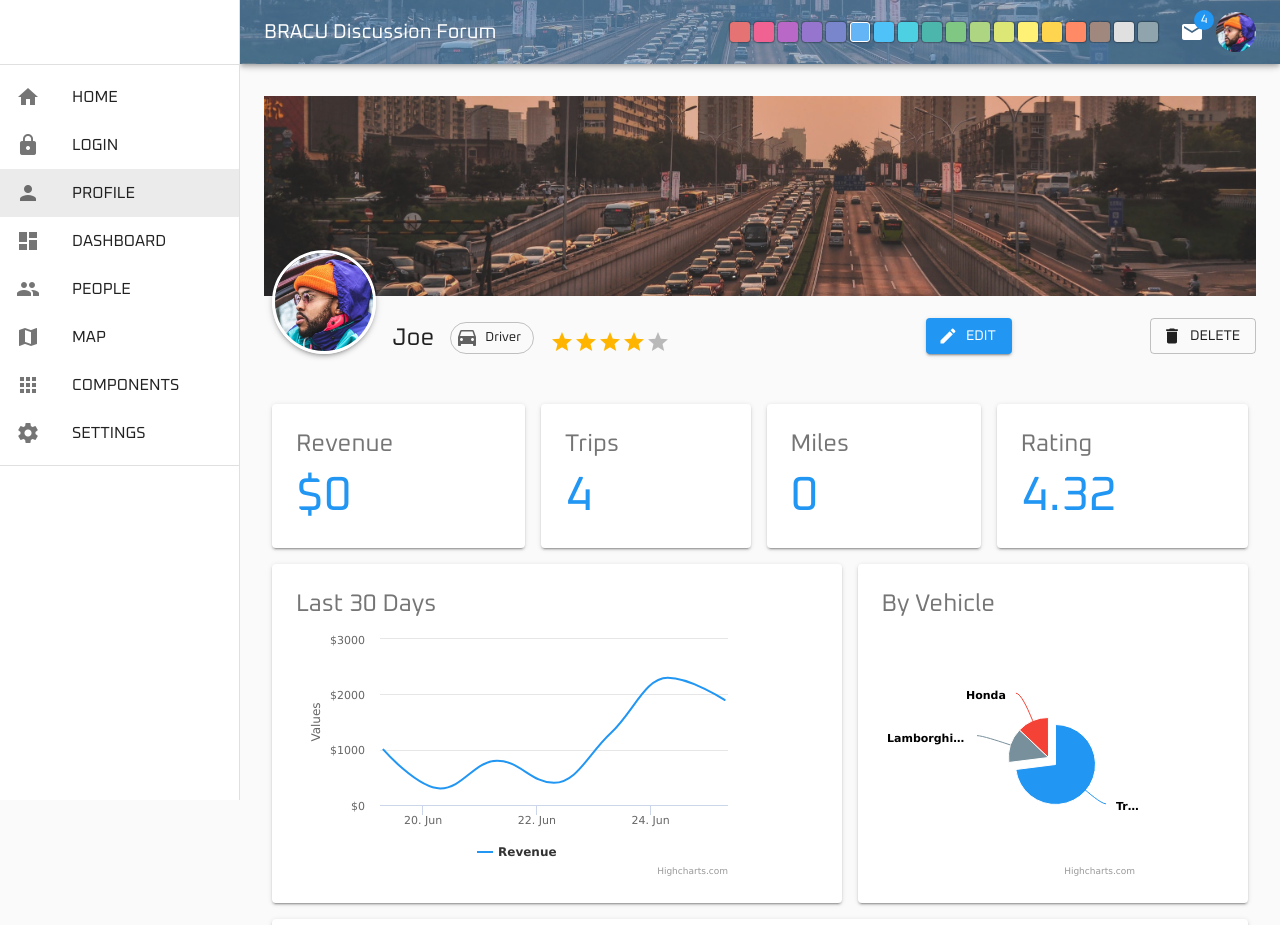
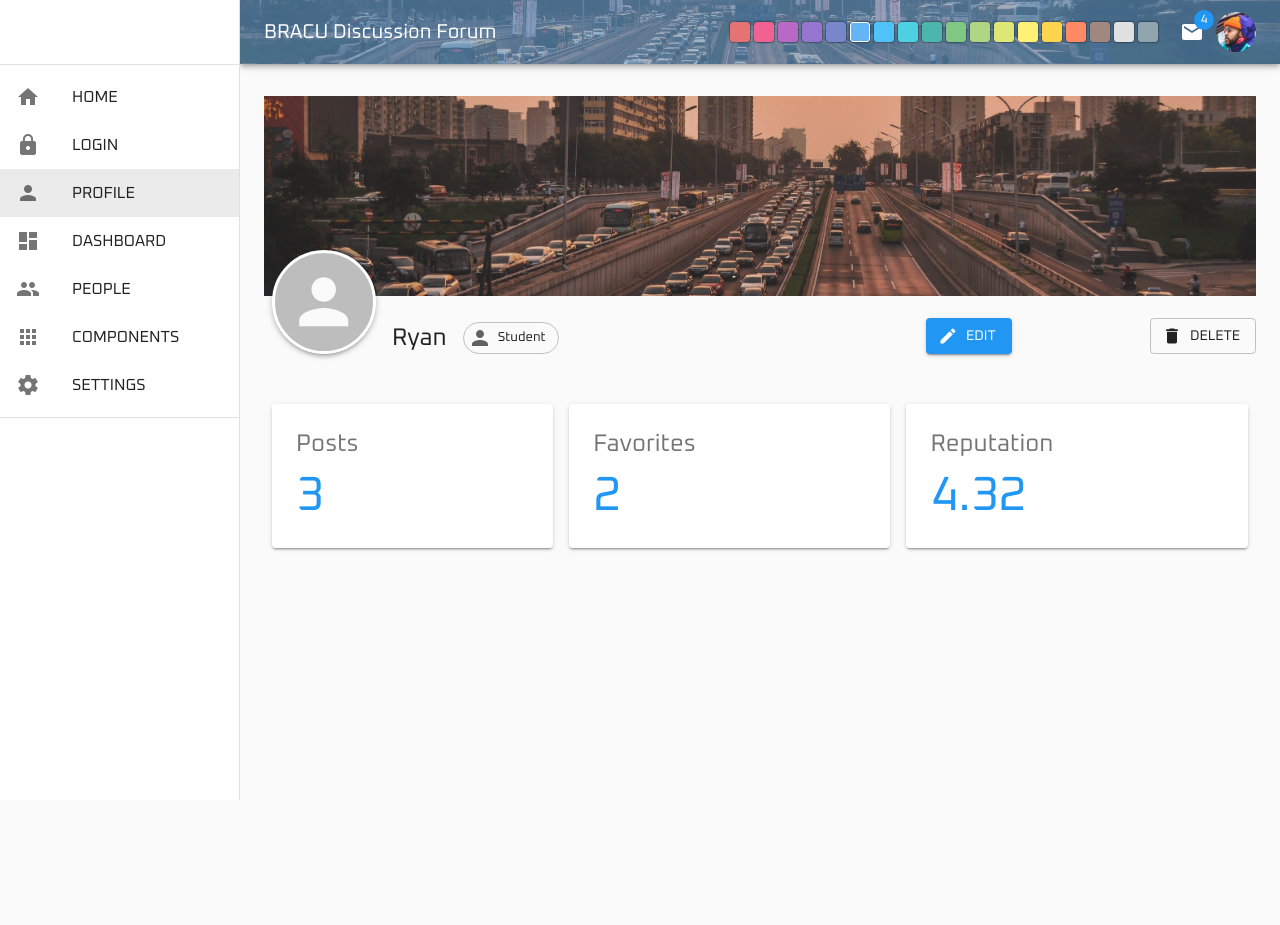
Before and after one commit to DEF4LT-303/BRACU-Knowledge-Nexus, a React (Create React App) app in the folder client/: page /profile in a window 1280 px wide. Shown: the top 925 px of the page. After the commit the page ends 800 px from the top, so only its background shows below. Built offline with nearby package versions, Linux system fonts and the light colour scheme; what google-maps-react would draw is missing.

Commit message:
profile fixed

```diff
--- a/client/package.json
+++ b/client/package.json
@@ -8,6 +8,7 @@
     "@material-ui/icons": "^4.5.1",
     "@material-ui/lab": "^4.0.0-alpha.47",
     "@material-ui/pickers": "^3.2.10",
+    "@mui/icons-material": "^5.11.16",
     "@reduxjs/toolkit": "^1.4.0",
     "@testing-library/jest-dom": "^4.2.4",
     "@testing-library/react": "^9.3.2",
--- a/client/src/App.js
+++ b/client/src/App.js
@@ -1,29 +1,29 @@
-import React from "react";
-import AppBarAndDrawer from "./AppBarAndDrawer/AppBarAndDrawer";
-import { BrowserRouter as Router, Switch, Route } from "react-router-dom";
-import { SignIn } from "./SignIn";
-import { Dashboard } from "./Dashboard/Dashboard";
-import { Home } from "./Home/Home";
-import { ThemeProvider } from "@material-ui/core/styles";
-import { useTheme } from "./theme";
-import { DataProvider } from "./Providers/DataProvider";
-import People from "./ReduxTable/people";
-import Trips from "./Trips/Trips";
+import { ThemeProvider } from '@material-ui/core/styles';
+import React from 'react';
+import { Route, BrowserRouter as Router, Switch } from 'react-router-dom';
+import AppBarAndDrawer from './AppBarAndDrawer/AppBarAndDrawer';
+import { Dashboard } from './Dashboard/Dashboard';
+import { Home } from './Home/Home';
+import { DataProvider } from './Providers/DataProvider';
+import People from './ReduxTable/people';
+import { SignIn } from './SignIn';
+import Trips from './Trips/Trips';
+import { useTheme } from './theme';
 
-import Driver from "./People/Driver";
-import Components from "./Components/Components";
-import Settings from "./Settings/Settings";
-import { MuiPickersUtilsProvider } from "@material-ui/pickers";
-import DateFnsUtils from "@date-io/date-fns";
-import { configureStore } from "@reduxjs/toolkit";
-import peopleReducer from "./ReduxTable/peopleSlice";
-import { Provider } from "react-redux";
+import DateFnsUtils from '@date-io/date-fns';
+import { MuiPickersUtilsProvider } from '@material-ui/pickers';
+import { configureStore } from '@reduxjs/toolkit';
+import { Provider } from 'react-redux';
+import Components from './Components/Components';
+import Driver from './People/Driver';
+import peopleReducer from './ReduxTable/peopleSlice';
+import Settings from './Settings/Settings';
 
 export default function App() {
   const store = configureStore({
     reducer: {
-      people: peopleReducer,
-    },
+      people: peopleReducer
+    }
   });
   const [currentTheme, setCurrentTheme] = useTheme();
   return (
@@ -41,34 +41,34 @@ export default function App() {
                   {/* A <Switch> looks through its children <Route>s and
             renders the first one that matches the current URL. */}
                   <Switch>
-                    <Route path="/login">
+                    <Route path='/login'>
                       <SignIn />
                     </Route>
-                    <Route path="/profile">
-                      <Driver id={1} />
+                    <Route path='/profile'>
+                      <Driver id={3} />
                     </Route>
-                    <Route path="/dashboard">
+                    <Route path='/dashboard'>
                       <Dashboard />
                     </Route>
-                    <Route exact path="/people">
+                    <Route exact path='/people'>
                       <People />
                     </Route>
                     <Route path={`/people/:driverId`}>
                       <Driver />
                     </Route>
-                    <Route path="/map">
+                    <Route path='/map'>
                       <Trips />
                     </Route>
-                    <Route path="/components">
+                    <Route path='/components'>
                       <Components />
                     </Route>
-                    <Route path="/settings">
+                    <Route path='/settings'>
                       <Settings
                         currentTheme={currentTheme}
                         setCurrentTheme={setCurrentTheme}
                       />
                     </Route>
-                    <Route path="/">
+                    <Route path='/'>
                       <Home />
                     </Route>
                   </Switch>
--- a/client/src/AppBarAndDrawer/AppBarAndDrawer.js
+++ b/client/src/AppBarAndDrawer/AppBarAndDrawer.js
@@ -88,7 +88,6 @@ function ResponsiveDrawer(props) {
           { text: 'profile', icon: 'person' },
           { text: 'dashboard', icon: 'dashboard' },
           { text: 'people', icon: 'people' },
-          { text: 'map', icon: 'map' },
           { text: 'components', icon: 'apps' },
           { text: 'settings', icon: 'settings' }
         ].map(({ text, icon }, index) => (
--- a/client/src/People/Driver.js
+++ b/client/src/People/Driver.js
@@ -1,78 +1,75 @@
-import React from "react";
-import { useParams } from "react-router-dom";
-import Content from "../Dashboard/Content";
-import CircularProgress from "@material-ui/core/CircularProgress";
-import { makeStyles } from "@material-ui/core/styles";
-import Avatar from "@material-ui/core/Avatar";
-import Chip from "@material-ui/core/Chip";
-import DriveIcon from "@material-ui/icons/DriveEta";
-import DeleteIcon from "@material-ui/icons/Delete";
-import EditIcon from "@material-ui/icons/Edit";
-import Button from "@material-ui/core/Button";
-import Paper from "@material-ui/core/Paper";
-import Typography from "@material-ui/core/Typography";
-import Rating from "@material-ui/lab/Rating";
-import VehiclePie from "./VehiclePie";
-import RevenueLine from "./RevenueLine";
-import PeopleDialog from "./PeopleDialog";
-import { useSelector } from "react-redux";
-import { selectPeople } from "../ReduxTable/peopleSlice";
-import ExpensesTable from "../Dashboard/ExpensesTable";
+import Avatar from '@material-ui/core/Avatar';
+import Button from '@material-ui/core/Button';
+import Chip from '@material-ui/core/Chip';
+import CircularProgress from '@material-ui/core/CircularProgress';
+import Paper from '@material-ui/core/Paper';
+import Typography from '@material-ui/core/Typography';
+import { makeStyles } from '@material-ui/core/styles';
+import DeleteIcon from '@material-ui/icons/Delete';
+import EditIcon from '@material-ui/icons/Edit';
+import PersonIcon from '@material-ui/icons/Person';
+import React from 'react';
+import { useSelector } from 'react-redux';
+import { useParams } from 'react-router-dom';
+import Content from '../Dashboard/Content';
+import { selectPeople } from '../ReduxTable/peopleSlice';
+import DeletePeopleDialog from './DeletePeopleDialog';
+import PeopleDialog from './PeopleDialog';
 
 const useStyles = makeStyles((theme) => ({
   headerContainer: {
-    position: "relative",
-    height: "100px",
+    position: 'relative',
+    height: '100px'
   },
   header: {
-    display: "flex",
-    position: "absolute",
-    width: "calc(100%)",
-    top: "-70px",
-    alignItems: "flex-end",
-    "& > *": {
-      margin: `${theme.spacing(3)}px ${theme.spacing(1)}px`,
-    },
+    display: 'flex',
+    position: 'absolute',
+    width: 'calc(100%)',
+    top: '-70px',
+    alignItems: 'flex-end',
+    '& > *': {
+      margin: `${theme.spacing(3)}px ${theme.spacing(1)}px`
+    }
   },
   spacer: {
-    flexGrow: "1",
+    flexGrow: '1'
   },
   avatar: {
     border: `3px solid white`,
     width: theme.spacing(13),
     height: theme.spacing(13),
-    boxShadow: theme.shadows[3],
+    boxShadow: theme.shadows[3]
   },
   actionGroup: {
-    display: "flex",
-    width: "330px",
-    justifyContent: "space-between",
-    marginRight: 0,
+    display: 'flex',
+    width: '330px',
+    justifyContent: 'space-between',
+    marginRight: 0
   },
   summaryCards: {
-    display: "flex",
-    flexWrap: "wrap",
+    display: 'flex',
+    flexWrap: 'wrap'
   },
   summaryCard: {
     margin: theme.spacing(1),
     flexGrow: 1,
-    padding: theme.spacing(3),
+    padding: theme.spacing(3)
   },
   tripCard: {
     margin: theme.spacing(1),
-    padding: theme.spacing(2),
-  },
+    padding: theme.spacing(2)
+  }
 }));
 
 export function SummaryCard({ title, value, component }) {
   const classes = useStyles();
   return (
     <Paper elevation={2} className={classes.summaryCard}>
-      <Typography color={"textSecondary"} variant="h5" gutterBottom>
+      <Typography color={'textSecondary'} variant='h5' gutterBottom>
         {title}
       </Typography>
       {component || (
-        <Typography color={"primary"} variant="h3">
+        <Typography color={'primary'} variant='h3'>
           {value}
         </Typography>
       )}
@@ -86,7 +83,7 @@ export default function Driver({ id }) {
   const rows = useSelector(selectPeople);
   let driver = rows.find((row) => row.id === +id);
   if (!driver) {
-    driver = { name: "hello", id: 3, img: "foo" };
+    driver = { name: 'hello', id: 3, img: 'foo' };
   }
   const classes = useStyles();
   const loading = false;
@@ -99,18 +96,15 @@ export default function Driver({ id }) {
     );
   }
 
-  const trips = 4;
-  const distance = 0;
-  const fare = 0;
   return (
     <Content>
       <div
         style={{
-          height: "200px",
-          backgroundPosition: "center",
-          backgroundSize: "cover",
-          filter: "contrast(75%)",
-          backgroundImage: "url(/img/wallpaper.jpeg)",
+          height: '200px',
+          backgroundPosition: 'center',
+          backgroundSize: 'cover',
+          filter: 'contrast(75%)',
+          backgroundImage: 'url(/img/wallpaper.jpeg)'
         }}
       />
       <div className={classes.headerContainer}>
@@ -120,17 +114,17 @@ export default function Driver({ id }) {
             src={driver.img}
             classes={{ root: classes.avatar, circle: classes.circle }}
           />
-          <Typography variant={"h5"}>{driver.name}</Typography>
-          <Chip variant={"outlined"} icon={<DriveIcon />} label="Driver" />
-          <Rating name="read-only" value={4.3} readOnly />
+          <Typography variant={'h5'}>{driver.name}</Typography>
+          <Chip variant={'outlined'} icon={<PersonIcon />} label='Student' />
+
           <div className={classes.spacer} />
           <div className={classes.actionGroup}>
             <PeopleDialog
               data={driver}
               render={(open) => (
                 <Button
-                  color="primary"
-                  variant="contained"
+                  color='primary'
+                  variant='contained'
                   startIcon={<EditIcon />}
                   onClick={open}
                 >
@@ -138,23 +132,26 @@ export default function Driver({ id }) {
                 </Button>
               )}
             />
-            <Button variant="outlined" startIcon={<DeleteIcon />}>
-              Delete
-            </Button>
+            <DeletePeopleDialog
+              ids={[driver.id]}
+              render={(open) => (
+                <Button
+                  variant='outlined'
+                  startIcon={<DeleteIcon />}
+                  onClick={open}
+                >
+                  Delete
+                </Button>
+              )}
+            />
           </div>
         </div>
       </div>
       <div className={classes.summaryCards}>
-        <SummaryCard title={"Revenue"} value={"$" + fare} />
-        <SummaryCard title={"Trips"} value={trips} />
-        <SummaryCard title={"Miles"} value={distance} />
-        <SummaryCard title={"Rating"} value={4.32} />
+        <SummaryCard title={'Posts'} value={3} />
+        <SummaryCard title={'Favorites'} value={2} />
+        <SummaryCard title={'Reputation'} value={4.32} />
       </div>
-      <div className={classes.summaryCards}>
-        <SummaryCard title="Last 30 Days" component={<RevenueLine />} />
-        <SummaryCard title="By Vehicle" component={<VehiclePie />} />
-      </div>
-      <SummaryCard title={"Recent expenses"} component={<ExpensesTable />} />
     </Content>
   );
 }
--- a/client/src/People/RevenueLine.js
+++ /dev/null
@@ -1,58 +0,0 @@
-import React from "react";
-import { useTheme } from "@material-ui/core/styles";
-import moment from "moment";
-
-import Highcharts from "highcharts";
-import HighchartsReact from "highcharts-react-official";
-
-function useOptions(theme, data) {
-  return {
-    chart: {
-      height: "250px",
-      type: "spline",
-    },
-    xAxis: {
-      type: "datetime",
-    },
-    yAxis: {
-      labels: {
-        format: "${value}",
-      },
-    },
-    title: null,
-    series: [
-      {
-        name: "Revenue",
-        data,
-        color: theme.palette.primary.main,
-      },
-    ],
-    plotOptions: {
-      series: {
-        marker: {
-          enabled: false,
-        },
-      },
-    },
-  };
-}
-
-export default function RevenueLine() {
-  const theme = useTheme();
-  const chartData = [
-    { date: new Date(), fare: 1000 },
-    { date: moment(new Date()).add(1, "day").valueOf(), fare: 300 },
-    { date: moment(new Date()).add(2, "day").valueOf(), fare: 800 },
-    { date: moment(new Date()).add(3, "day").valueOf(), fare: 400 },
-    { date: moment(new Date()).add(4, "day").valueOf(), fare: 1300 },
-    { date: moment(new Date()).add(5, "day").valueOf(), fare: 2300 },
-    { date: moment(new Date()).add(6, "day").valueOf(), fare: 1900 },
-  ].filter(({ date }) => date);
-  const mapped = chartData.map(({ fare, date }) => [
-    moment(date).valueOf(),
-    fare,
-  ]);
-  const options = useOptions(theme, mapped);
-
-  return <HighchartsReact highcharts={Highcharts} options={options} />;
-}
--- a/client/src/People/VehiclePie.js
+++ /dev/null
@@ -1,59 +0,0 @@
-import React from "react";
-import { useTheme } from "@material-ui/core/styles";
-
-import Highcharts from "highcharts";
-import HighchartsReact from "highcharts-react-official";
-
-function useOptions(theme) {
-  return {
-    chart: {
-      height: "250px",
-      type: "pie",
-    },
-    xAxis: {
-      type: "datetime",
-    },
-    yAxis: {
-      max: 1000,
-      min: -1000,
-    },
-    title: null,
-    series: [
-      {
-        data: [
-          {
-            name: "Truck",
-            color: theme.palette.primary.main,
-            y: 61.41,
-            sliced: true,
-            selected: true,
-          },
-          {
-            name: "Lamborghini",
-            color: theme.palette.secondary.main,
-            y: 11.84,
-          },
-          {
-            name: "Honda",
-            color: theme.palette.error.main,
-            y: 10.85,
-          },
-        ],
-      },
-    ],
-    plotOptions: {
-      series: {
-        marker: {
-          enabled: false,
-        },
-      },
-    },
-  };
-}
-
-export default function VehiclePie() {
-  const theme = useTheme();
-  const options = useOptions(theme);
-
-  return <HighchartsReact highcharts={Highcharts} options={options} />;
-}
--- a/client/src/ReduxTable/peopleSlice.js
+++ b/client/src/ReduxTable/peopleSlice.js
@@ -1,4 +1,4 @@
-import { createSlice } from "@reduxjs/toolkit";
+import { createSlice } from '@reduxjs/toolkit';
 
 let nextIdVal = 0;
 
@@ -8,13 +8,14 @@ export function nextID() {
 }
 
 export const peopleSlice = createSlice({
-  name: "people",
+  name: 'people',
   initialState: {
     list: [
-      { name: "Joe", img: "/img/driver.png", id: nextID() },
-      { name: "Mary", img: "/img/driver2.png", id: nextID() },
+      { name: 'Joe', img: '/img/driver.png', id: nextID() },
+      { name: 'Mary', img: '/img/driver2.png', id: nextID() },
+      { name: 'Ryan', id: nextID() }
     ],
-    loading: false,
+    loading: false
   },
   reducers: {
     add: (state, action) => {
@@ -37,8 +38,8 @@ export const peopleSlice = createSlice({
         }
         return person;
       });
-    },
-  },
+    }
+  }
 });
 
 export const { add, remove, update } = peopleSlice.actions;
--- a/client/src/theme.js
+++ b/client/src/theme.js
@@ -1,31 +1,31 @@
-import React, { useState } from "react";
-import { createMuiTheme } from "@material-ui/core/styles";
-import { blue, blueGrey } from "@material-ui/core/colors";
+import { blue, blueGrey } from '@material-ui/core/colors';
+import { createTheme } from '@material-ui/core/styles';
+import { useState } from 'react';
 
 const defaultTheme = {
   palette: {
     primary: blue,
-    secondary: blueGrey, //ss,
+    secondary: blueGrey //ss,
     //type: "dark",
   },
   typography: {
-    fontFamily: "'Oxanium', cursive;",
+    fontFamily: "'Oxanium', cursive;"
   },
   status: {
-    danger: "orange",
-  },
+    danger: 'orange'
+  }
 };
 
 export function useTheme() {
   const [currentTheme, setCurrentTheme] = useState({
     palette: {
       primary: blue,
-      secondary: blueGrey,
-    },
+      secondary: blueGrey
+    }
   });
-  const muiTheme = createMuiTheme({
+  const muiTheme = createTheme({
     ...defaultTheme,
-    ...currentTheme,
+    ...currentTheme
   });
   return [muiTheme, setCurrentTheme];
 }
```
Also changed, not shown: 2 other files (tests, documents, lock files or other folders).
